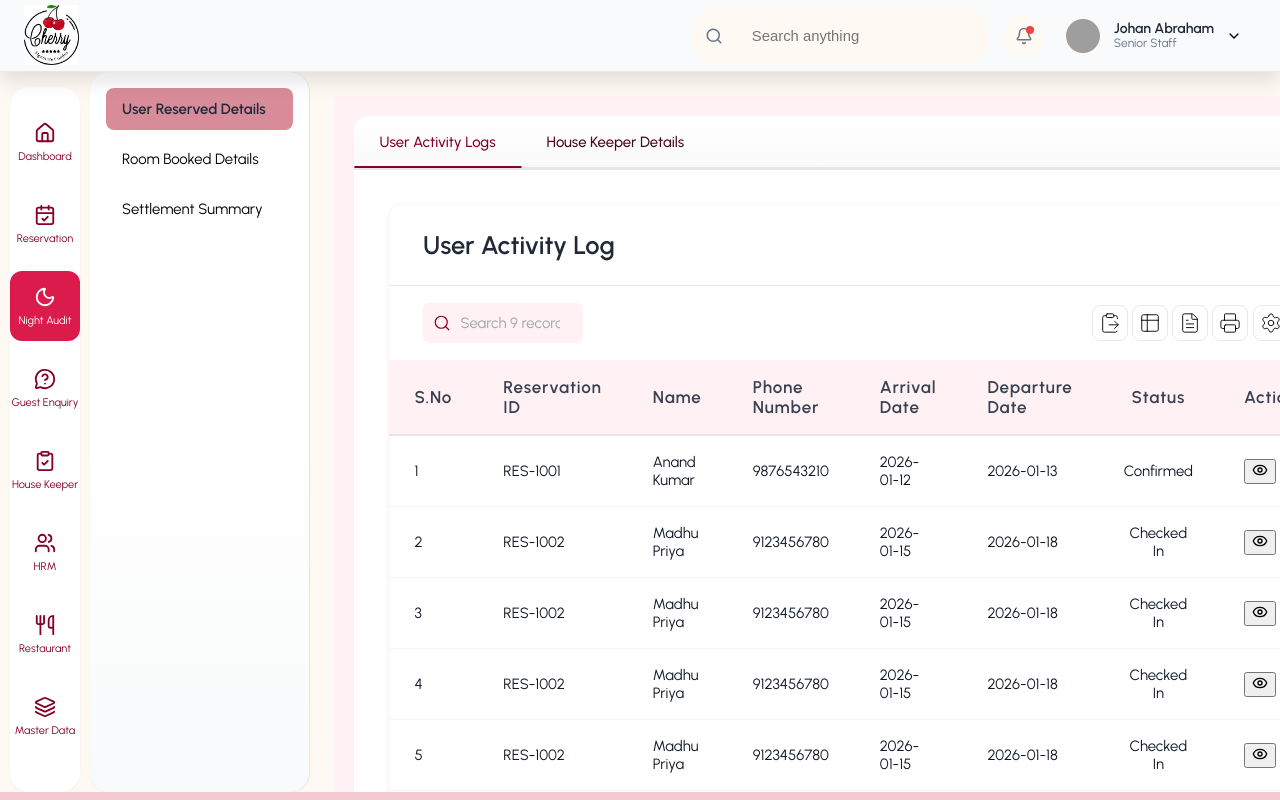
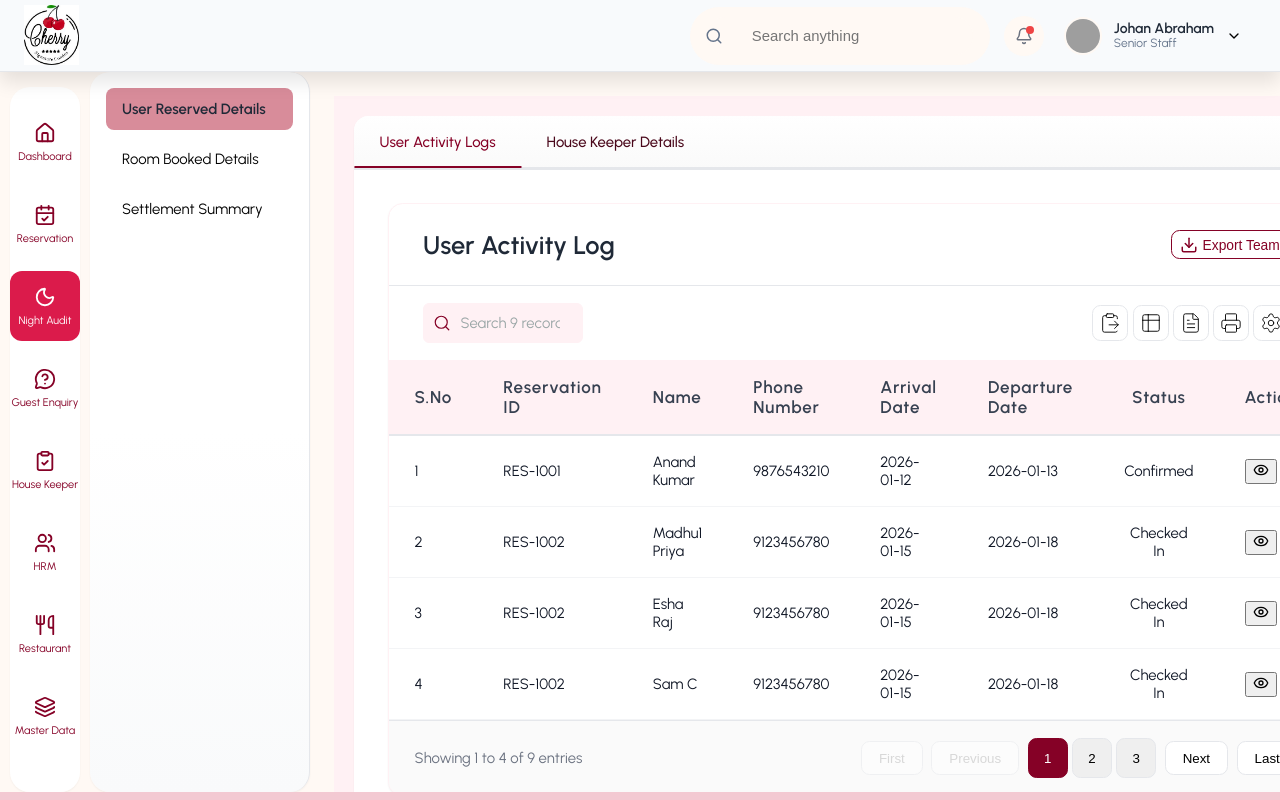
Before and after one commit to YounderBots/Hotelerp-Cherry-Backend, a React (Vite) app in the folder Frontend/: page /user_reserved_details in a window 1280 px wide. Built offline with nearby package versions, Linux system fonts and the light colour scheme; grey boxes are pictures that could not be loaded; a web font is replaced by a local one.

Commit message:
Completed Night Audit Page Table UI

```diff
--- a/Frontend/src/Hotel/Night Audit/RoomBooked.jsx
+++ b/Frontend/src/Hotel/Night Audit/RoomBooked.jsx
@@ -106,6 +106,31 @@ const RoomBooked = () => {
       roomComplementary: "Yes",
       commonComplementary: "Breakfast, WiFi",
     },
+    {
+      id: 3,
+      reservationId: "RES-1002",
+      FirstName: "Raj",
+      LastName: "Kumar",
+      phone: "9123456780",
+      email: "madhu.priya@gmail.com",
+      arrivalDate: "2026-01-15",
+      departureDate: "2026-01-18",
+      noOfRooms: 1,
+      noOfAdults: 2,
+      noOfChildren: 0,
+      paymentMode: "UPI",
+      extraBedCost: 0,
+      totalAmount: 3000,
+      taxAmount: 450,
+      discountAmount: 200,
+      overallAmount: 3250,
+      paidAmount: 2000,
+      balanceAmount: 1250,
+      bookingStatus: "Checked In",
+      reservationType: "Reservation",
+      roomComplementary: "Yes",
+      commonComplementary: "Breakfast, WiFi",
+    },
   ];
 
   return (
@@ -114,6 +139,8 @@ const RoomBooked = () => {
       title="Room Booked"
       columns={columns}
       data={data}
+      has ActionButton
+      pageSize={2}
       searchable
       pagination
       exportable
--- a/Frontend/src/Hotel/Night Audit/SettlementSummary.jsx
+++ b/Frontend/src/Hotel/Night Audit/SettlementSummary.jsx
@@ -130,6 +130,7 @@ const SettlementSummary = () => {
       columns={columns}
       data={data}
       searchable
+      pageSize={1}
       pagination
       exportable
     />
--- a/Frontend/src/Hotel/Night Audit/UserReserved.jsx
+++ b/Frontend/src/Hotel/Night Audit/UserReserved.jsx
@@ -1,7 +1,7 @@
 import React, { useState } from "react";
 import Tabs, { Tab } from "../../stories/Tabs";
 import TableTemplate from "../../stories/TableTemplate";
-import { Eye, X } from "lucide-react";
+import { Download, Eye, X } from "lucide-react";
 import "./NightAudit.css";
 
 const UserReserved = () => {
@@ -40,7 +40,7 @@ const UserReserved = () => {
       {
         id: 2,
         reservationId: "RES-1002",
-        FirstName: "Madhu",
+        FirstName: "Madhu1",
         LastName: "Priya",
         phone: "9123456780",
         email: "madhu.priya@gmail.com",
@@ -63,10 +63,10 @@ const UserReserved = () => {
         commonComplementary: "Breakfast, WiFi",
       },
        {
-        id: 2,
+        id: 3,
         reservationId: "RES-1002",
-        FirstName: "Madhu",
-        LastName: "Priya",
+        FirstName: "Esha",
+        LastName: "Raj",
         phone: "9123456780",
         email: "madhu.priya@gmail.com",
         arrivalDate: "2026-01-15",
@@ -88,10 +88,10 @@ const UserReserved = () => {
         commonComplementary: "Breakfast, WiFi",
       },
        {
-        id: 2,
+        id: 4,
         reservationId: "RES-1002",
-        FirstName: "Madhu",
-        LastName: "Priya",
+        FirstName: "Sam",
+        LastName: "C",
         phone: "9123456780",
         email: "madhu.priya@gmail.com",
         arrivalDate: "2026-01-15",
@@ -113,10 +113,10 @@ const UserReserved = () => {
         commonComplementary: "Breakfast, WiFi",
       },
        {
-        id: 2,
+        id: 5,
         reservationId: "RES-1002",
-        FirstName: "Madhu",
-        LastName: "Priya",
+        FirstName: "Raj",
+        LastName: "Kumar",
         phone: "9123456780",
         email: "madhu.priya@gmail.com",
         arrivalDate: "2026-01-15",
@@ -138,10 +138,10 @@ const UserReserved = () => {
         commonComplementary: "Breakfast, WiFi",
       },
        {
-        id: 2,
+        id: 6,
         reservationId: "RES-1002",
-        FirstName: "Madhu",
-        LastName: "Priya",
+        FirstName: "Rakesh",
+        LastName: "Kumar",
         phone: "9123456780",
         email: "madhu.priya@gmail.com",
         arrivalDate: "2026-01-15",
@@ -163,10 +163,10 @@ const UserReserved = () => {
         commonComplementary: "Breakfast, WiFi",
       },
        {
-        id: 2,
+        id: 7,
         reservationId: "RES-1002",
-        FirstName: "Madhu",
-        LastName: "Priya",
+        FirstName: "Smith",
+        LastName: "J",
         phone: "9123456780",
         email: "madhu.priya@gmail.com",
         arrivalDate: "2026-01-15",
@@ -188,10 +188,10 @@ const UserReserved = () => {
         commonComplementary: "Breakfast, WiFi",
       },
        {
-        id: 2,
+        id: 8,
         reservationId: "RES-1002",
-        FirstName: "Madhu",
-        LastName: "Priya",
+        FirstName: "Bob",
+        LastName: "S",
         phone: "9123456780",
         email: "madhu.priya@gmail.com",
         arrivalDate: "2026-01-15",
@@ -213,10 +213,10 @@ const UserReserved = () => {
         commonComplementary: "Breakfast, WiFi",
       },
        {
-        id: 2,
+        id: 9,
         reservationId: "RES-1002",
-        FirstName: "Madhu",
-        LastName: "Priya",
+        FirstName: "Ram",
+        LastName: "Kumar",
         phone: "9123456780",
         email: "madhu.priya@gmail.com",
         arrivalDate: "2026-01-15",
@@ -302,6 +302,54 @@ const UserReserved = () => {
       specialInstruction: "Handle guest belongings carefully",
       status: "Active",
     },
+     {
+      id: 1,
+      employeeId: "EMP-101",
+      FirstName: "Smith",
+      LastName: "Kumar",
+      scheduleDate: "2026-01-12",
+      scheduleTime: "09:00 AM - 12:00 PM",
+      roomNumber: "202",
+      taskType: "Room Cleaning",
+      assignedStaff: "Ravi Kumar",
+      taskStatus: "Completed",
+      roomStatus: "Cleaned",
+      lostAndFound: "No",
+      specialInstruction: "Deep cleaning required",
+      status: "Active",
+    },
+     {
+      id: 1,
+      employeeId: "EMP-101",
+      FirstName: "Siva",
+      LastName: "Kumar",
+      scheduleDate: "2026-01-12",
+      scheduleTime: "09:00 AM - 12:00 PM",
+      roomNumber: "202",
+      taskType: "Room Cleaning",
+      assignedStaff: "Ravi Kumar",
+      taskStatus: "Completed",
+      roomStatus: "Cleaned",
+      lostAndFound: "No",
+      specialInstruction: "Deep cleaning required",
+      status: "Active",
+    },
+     {
+      id: 1,
+      employeeId: "EMP-101",
+      FirstName: "Raj",
+      LastName: "S",
+      scheduleDate: "2026-01-12",
+      scheduleTime: "09:00 AM - 12:00 PM",
+      roomNumber: "202",
+      taskType: "Room Cleaning",
+      assignedStaff: "Ravi Kumar",
+      taskStatus: "Completed",
+      roomStatus: "Cleaned",
+      lostAndFound: "No",
+      specialInstruction: "Deep cleaning required",
+      status: "Active",
+    },
   ];
 
   const houseKeeperColumns = [
@@ -340,23 +388,35 @@ const UserReserved = () => {
       <Tabs variant="default">
         <Tab label="User Activity Logs">
           <TableTemplate
+            actionButton={{
+              icon: <Download size={18} />,
+              label: 'Export Team',
+              onClick: () => {},
+              size: 'small',
+              variant: 'outline'
+            }}
+            columns=
+          {userActivityColumns}
+            data=
+          {userActivityData}
+            hasActionButton
+            pageSize={4}
+            pagination
+            searchable
             title="User Activity Log"
-            searchable
-            pagination
-            exportable
-            columns={userActivityColumns}
-            data={userActivityData}
-          />
+            // variant="striped"
+/>
         </Tab>
 
         <Tab label="House Keeper Details">
           <TableTemplate
             title="House Keeper Task"
+            columns={houseKeeperColumns}
+            data={houseKeeperData}
+            has ActionButton
+            pageSize={4}
             searchable
             pagination
-            exportable
-            columns={houseKeeperColumns}
-            data={houseKeeperData}
           />
         </Tab>
       </Tabs>
--- a/Frontend/src/Hotel/Reservation/Reservation.jsx
+++ b/Frontend/src/Hotel/Reservation/Reservation.jsx
@@ -72,6 +72,11 @@ const Reservation = () => {
           arrivalDate: "2024-02-10",
           departureDate: "2024-02-12",
           status: "confirmed",
+          email:"john.doe@example.com",
+          phone:"9876543210",
+          NumberOfRooms:"1",
+          NumberOfNights:"2",
+          IdentityType:"1"
         },
         {
           id: 2,
```
